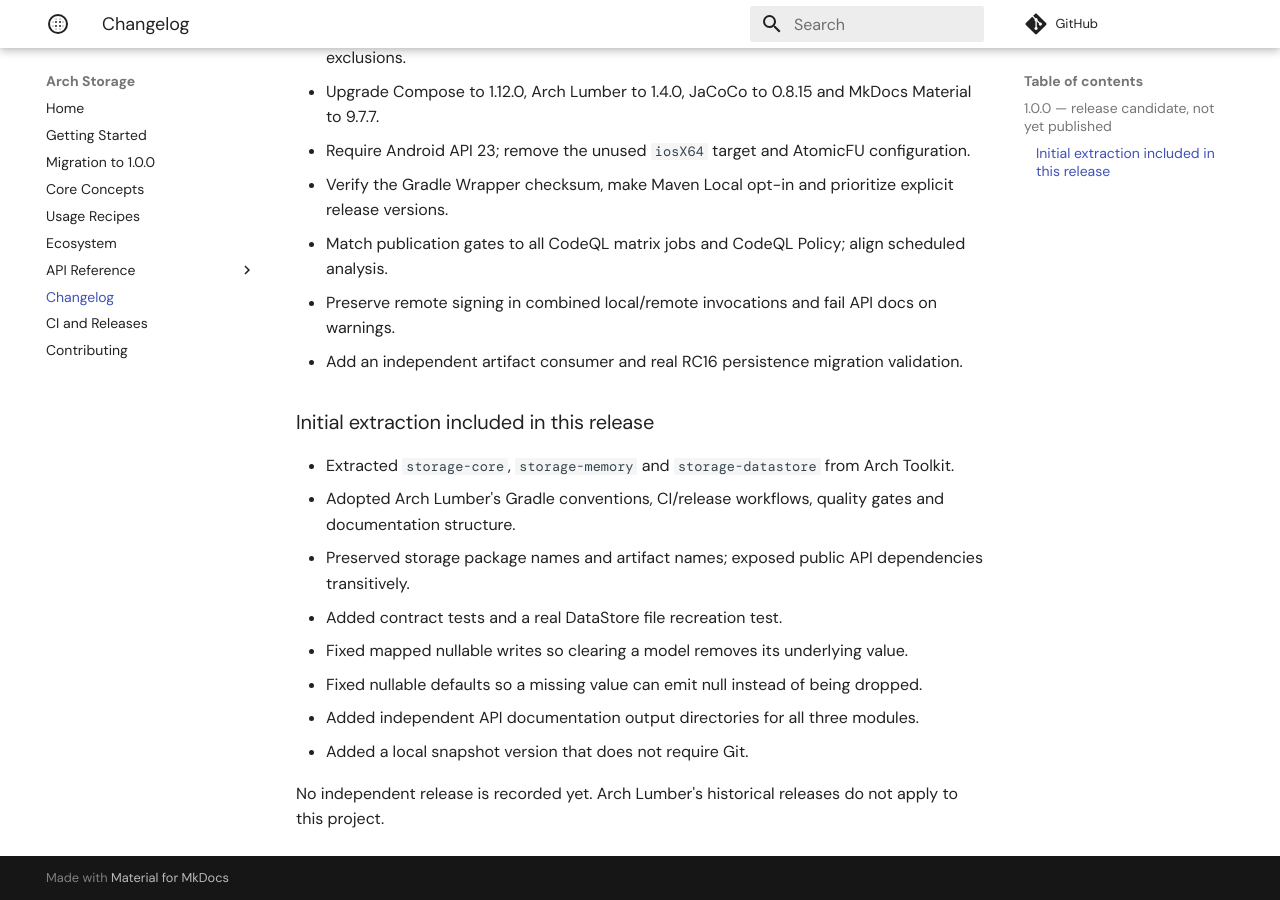
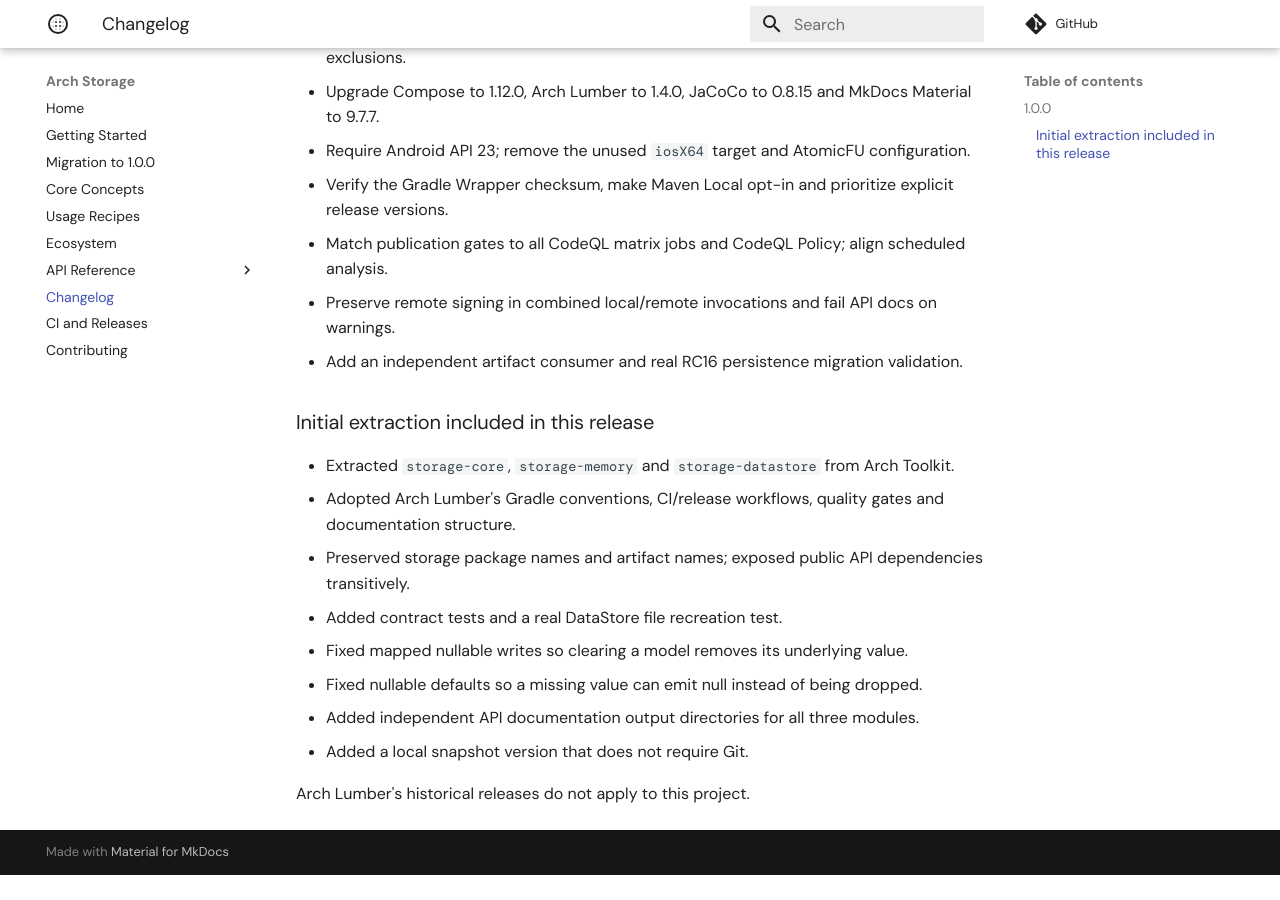
Before and after one commit to matheus-corregiari/arch-storage, an MkDocs documentation site: the page built from docs/changelog/index.md, in a window 1280 px wide and 900 px high, scrolled down 515 px. Built offline with MkDocs 1.6.1 and Material for MkDocs 9.7.7, drawn with Linux system fonts in a browser that asks for light colours; some web fonts are replaced; comment, search, counter and statistics services are not loaded; after the commit the page ends 1390 px from its top, so only the background shows below that; some of the changed text lies outside the part shown.

Commit message:
docs: present 1.0.0 as the first stable release

```diff
--- a/docs/changelog/index.md
+++ b/docs/changelog/index.md
@@ -1,8 +1,8 @@
 # Changelog
 
-## 1.0.0 — release candidate, not yet published
+## 1.0.0
 
-- Preserve the public storage API and artifact coordinates from `2.0.0-rc16` while preparing the
+- Preserve the public storage API and artifact coordinates from `2.0.0-rc16` in the
   first independent stable release. See [migration](../migration-1.0.0.md) for Gradle version ordering.
 - Propagate coroutine cancellation through convenience reads, defaults and mapping.
 - Preserve valid null reads over stale cache and retain cooperative 50 ms read fallback.
@@ -28,4 +28,4 @@
 - Added independent API documentation output directories for all three modules.
 - Added a local snapshot version that does not require Git.
 
-No independent release is recorded yet. Arch Lumber's historical releases do not apply to this project.
+Arch Lumber's historical releases do not apply to this project.
```
Also changed, not shown: README.md (+1 -1 lines), docs/getting-started.md (+2 -3 lines), docs/index.md (+1 -2 lines), docs/migration-1.0.0.md (+3 -3 lines).
